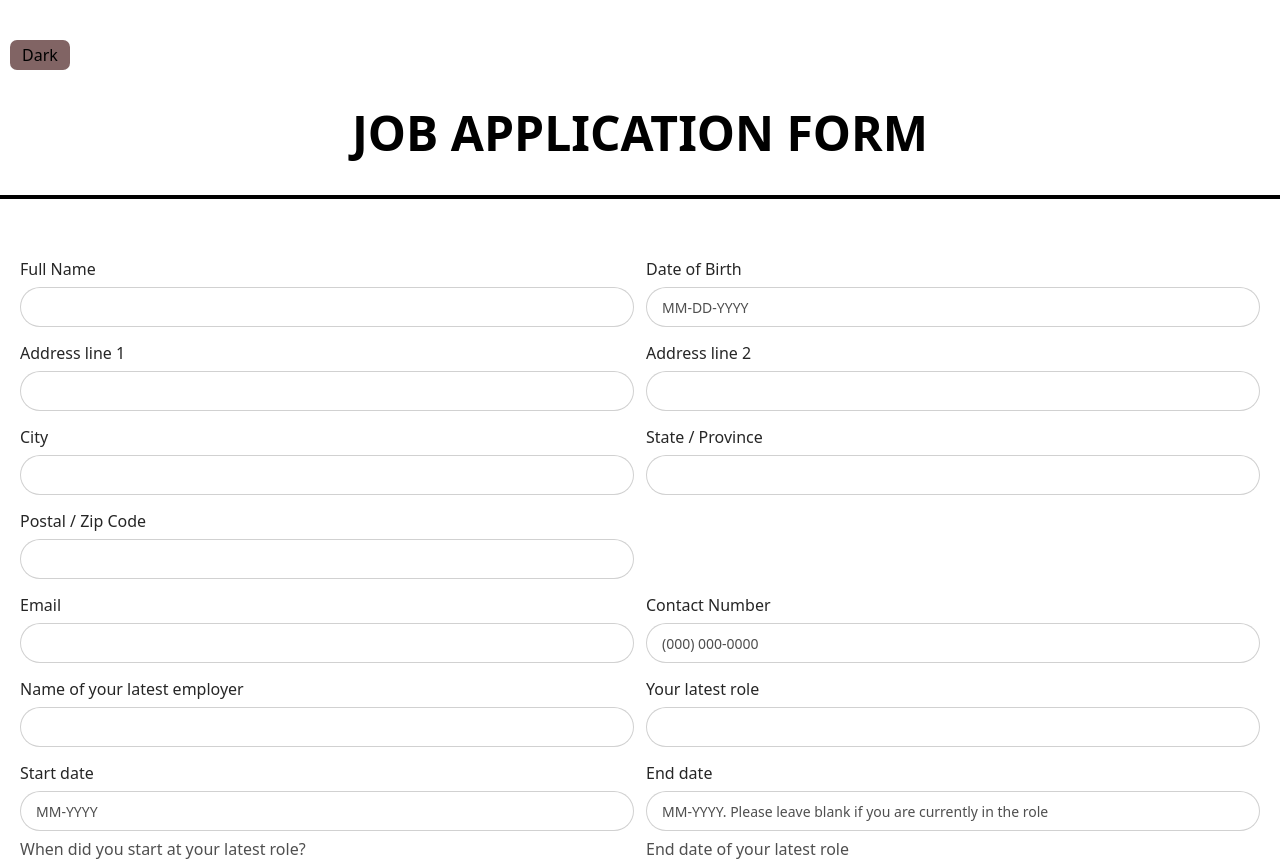
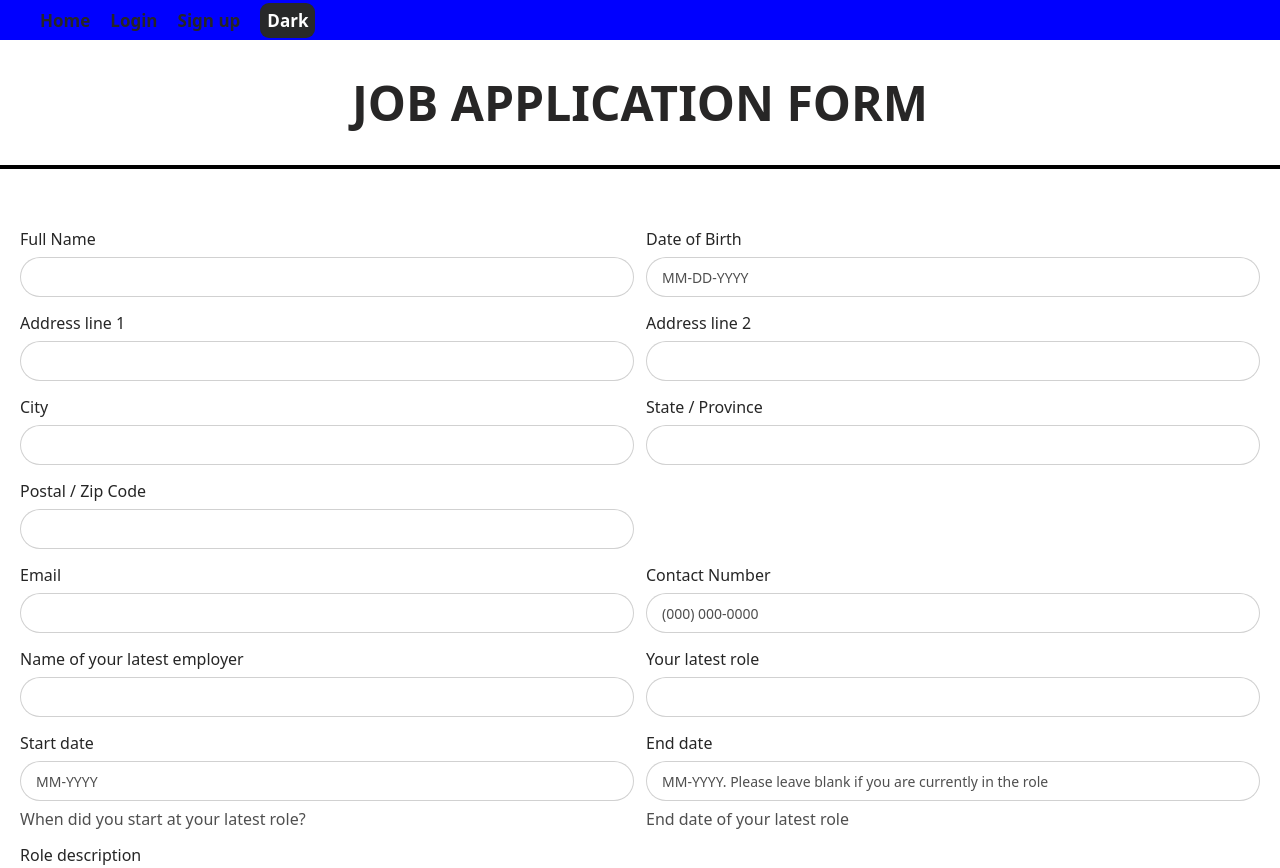
Before and after one commit to sohan91/demo-centralized-workflow, a plain HTML site: page index.html in a window 1280 px wide. Shown: the top 868 px of the page. Drawn offline with Linux system fonts and the light colour scheme.

Commit message:
add nav-bar

```diff
--- a/app.css
+++ b/app.css
@@ -1,27 +1,51 @@
-
+nav{
+  background-color: blue;
+  display:flex;
+  padding-left: 20px;
+  font-size: 17px;
+  font-weight: 600;
+  height: 40px;
+  text-align: center;
+  align-items: center;
+}
+ul{
+  padding-left: 20px;
+}
+ul:hover
+{
+  color: white;
+  cursor: pointer;
+}
 body {
     transition: background-color 0.5s, color 0.5s;
 }
 
 body.light-theme {
     background-color: white;
-    color: black;
+    color: rgb(39, 38, 38);
 
 }
+ul #themeToggleButton
+{
+  background-color: rgb(40, 41, 41);
+  color: white;
+  cursor: pointer;
+  width: 55px;
+  height: 35px;
+  border-radius: 9px;
+}
+ul button{
+  display: inline;
+ right: 20px;
+
+}
+
 
 body.dark-theme {
     background-color: black;
     color: rgb(228, 218, 218);
+
 }
-#themeToggleButton
-{
-    border-radius: 7px;
-    width: 60px;
-    background-color: #816464;
-    height: 30px;
-    margin-top: 40px;
-    margin-left: 10px;
- }
 
 
 body label
--- a/index.html
+++ b/index.html
@@ -1,6 +1,12 @@
 
 <link rel="stylesheet" type="text/css" href="app.css">
-<button id="themeToggleButton">Dark</button>
+<nav>
+  <ul>Home</ul>
+  <ul>Login</ul>
+  <ul>Sign up</ul>
+  <ul><button id="themeToggleButton">Dark</button></ul>
+</nav>
+
     <script src="script.js"></script>
 
 
```
